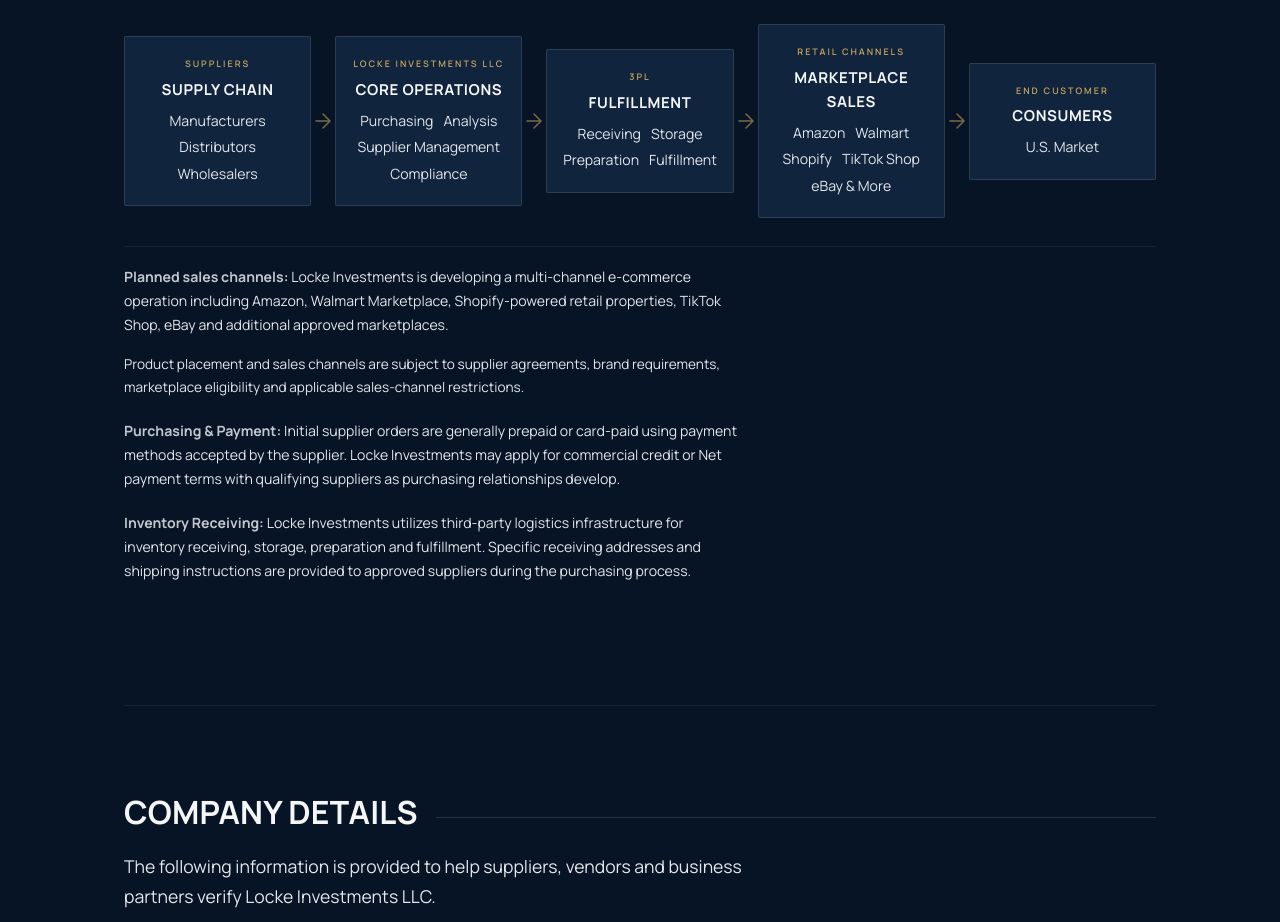
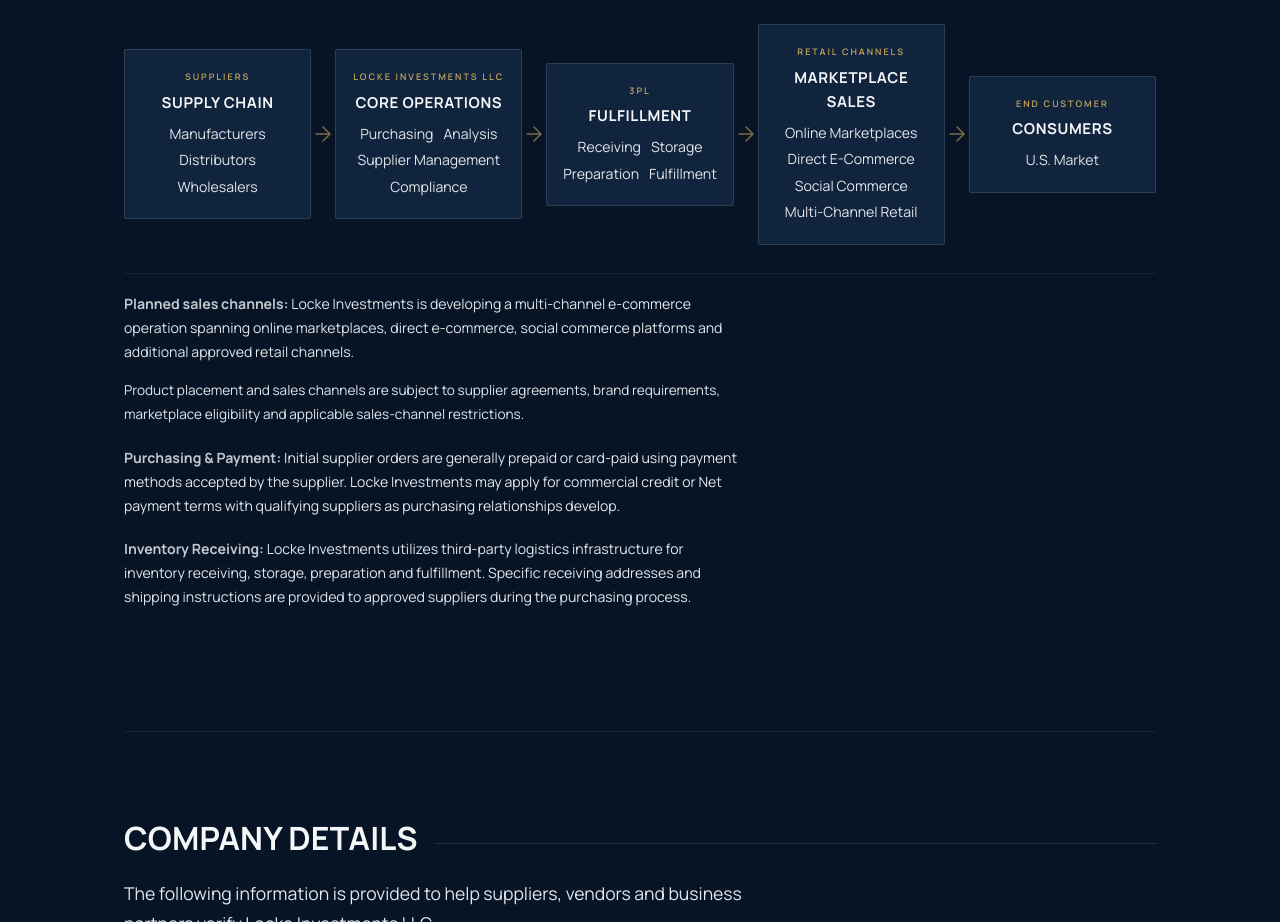
Before and after one commit to coreylocke/Locke-Investments, a plain HTML site: page index.html in a window 1280 px wide. Shown: the part 5180-6102 px from the top of the page. Drawn offline with Linux system fonts and the light colour scheme.

Commit message:
Replace specific marketplace names with generic retail channel terms

```diff
--- a/index.html
+++ b/index.html
@@ -635,11 +635,10 @@
             <div class="op-label">Retail Channels</div>
             <div class="op-title">Marketplace Sales</div>
             <div class="op-items">
-              <span>Amazon</span>
-              <span>Walmart</span>
-              <span>Shopify</span>
-              <span>TikTok Shop</span>
-              <span>eBay &amp; More</span>
+              <span>Online Marketplaces</span>
+              <span>Direct E-Commerce</span>
+              <span>Social Commerce</span>
+              <span>Multi-Channel Retail</span>
             </div>
           </div>
         </div>
@@ -661,7 +660,7 @@
 
       <div style="margin-top:28px;padding:18px 0;border-top:1px solid var(--line-soft)">
         <p style="font-size:.88rem;color:var(--mut);max-width:72ch;line-height:1.7">
-          <strong style="color:var(--silver)">Planned sales channels:</strong> Locke Investments is developing a multi-channel e-commerce operation including Amazon, Walmart Marketplace, Shopify-powered retail properties, TikTok Shop, eBay and additional approved marketplaces.
+          <strong style="color:var(--silver)">Planned sales channels:</strong> Locke Investments is developing a multi-channel e-commerce operation spanning online marketplaces, direct e-commerce, social commerce platforms and additional approved retail channels.
         </p>
         <p style="font-size:.85rem;color:var(--mut);margin-top:8px;max-width:72ch;line-height:1.7">Product placement and sales channels are subject to supplier agreements, brand requirements, marketplace eligibility and applicable sales-channel restrictions.</p>
         <p style="font-size:.88rem;color:var(--mut);margin-top:20px;max-width:72ch;line-height:1.7">
```
